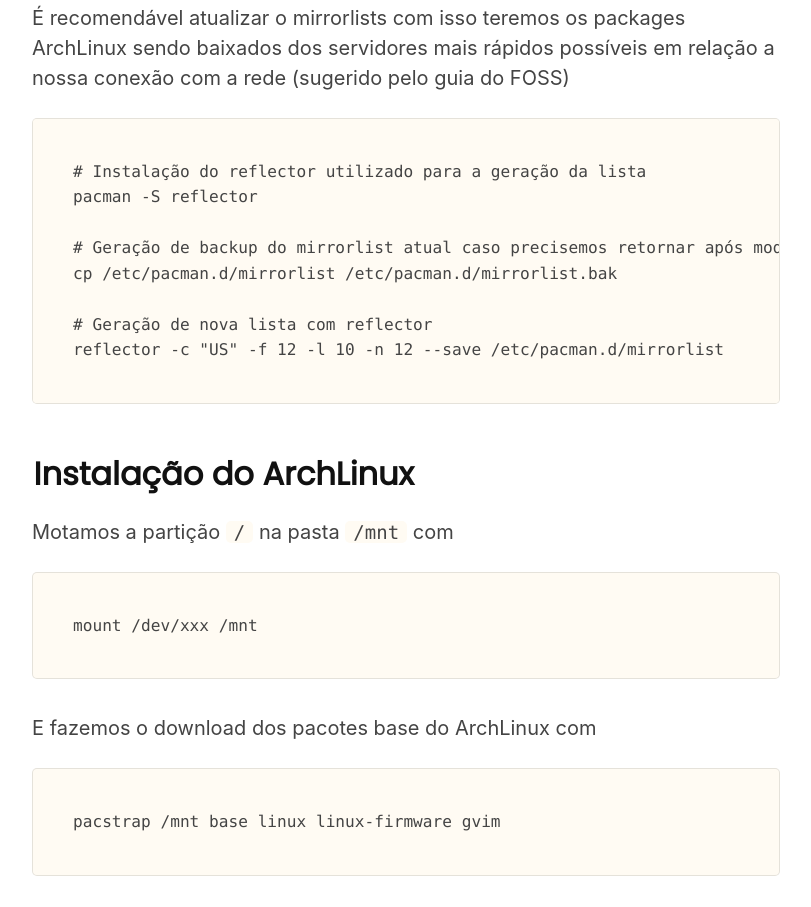
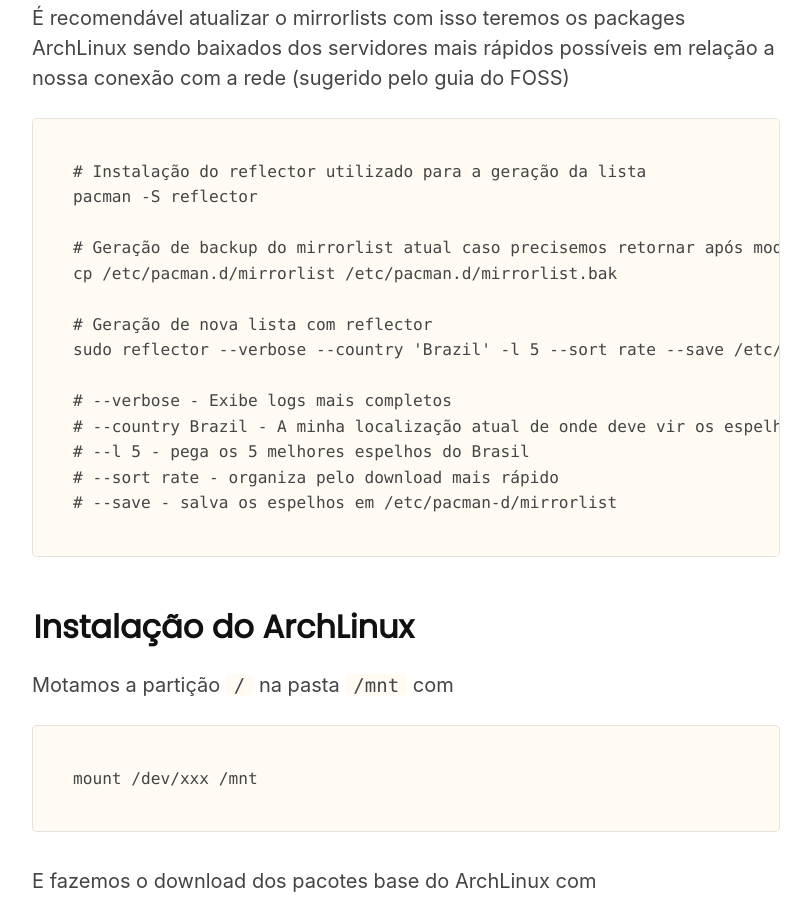
Before and after one commit to marcmatias/marcmatias.github.io, an Eleventy site: page src/posts/guia-de-instalação-archlinux.md in a window 1280 px wide. Shown: the part 3233-4140 px from the top of the page, without its empty margins (234-1045 px from the left). Built offline with nearby package versions, Linux system fonts and the light colour scheme; Eleventy itself is replaced by a stand-in of ours; code samples lack their colours; files that its build step writes are made by us from their sources; what eleventy-plugin-postcss, markdown-it-attrs would draw is missing.

Commit message:
Updating archlinux guide install post reflector command

````diff
--- a/src/posts/guia-de-instalação-archlinux.md
+++ b/src/posts/guia-de-instalação-archlinux.md
@@ -84,7 +84,13 @@
 cp /etc/pacman.d/mirrorlist /etc/pacman.d/mirrorlist.bak
 
 # Geração de nova lista com reflector
-reflector -c "US" -f 12 -l 10 -n 12 --save /etc/pacman.d/mirrorlist
+sudo reflector --verbose --country 'Brazil' -l 5 --sort rate --save /etc/pacman.d/mirrorlist
+
+# --verbose - Exibe logs mais completos
+# --country Brazil - A minha localização atual de onde deve vir os espelhos para download
+# --l 5 - pega os 5 melhores espelhos do Brasil
+# --sort rate - organiza pelo download mais rápido
+# --save - salva os espelhos em /etc/pacman-d/mirrorlist
 ```
 
 ## Instalação do ArchLinux
````
